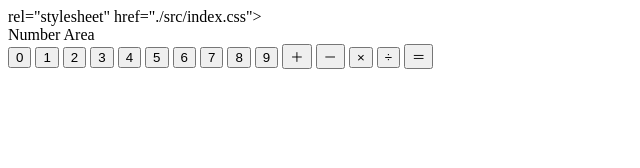
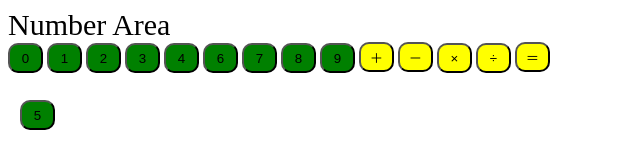
Before and after one commit to ryota0803na/first-website, a plain HTML site: page index.html in a window 1280 px wide. Shown: the whole page, without its empty margins (0-640 px from the left). Drawn offline with Linux system fonts and the light colour scheme.

Commit message:
文章追加

```diff
--- a/index.html
+++ b/index.html
@@ -6,7 +6,7 @@
   <meta charset="UTF-8">
   <meta name="viewport" content="width=device-width, initial-scale=1.0">
   <title>電卓</title>
-  <link> rel="stylesheet" href="./src/index.css">
+  <link rel="stylesheet" href="./src/index.css">
   <script src="./src/index.js"></script>
 </head>
 
--- a/src/index.css
+++ b/src/index.css
@@ -1,4 +1,4 @@
-<style>
+
     /* この中で CSS が書けるようになる */
     button {
       border-radius: 10px;
@@ -26,5 +26,3 @@
        top:100px;
        left: 20px;
      }
-
- </style>
```
